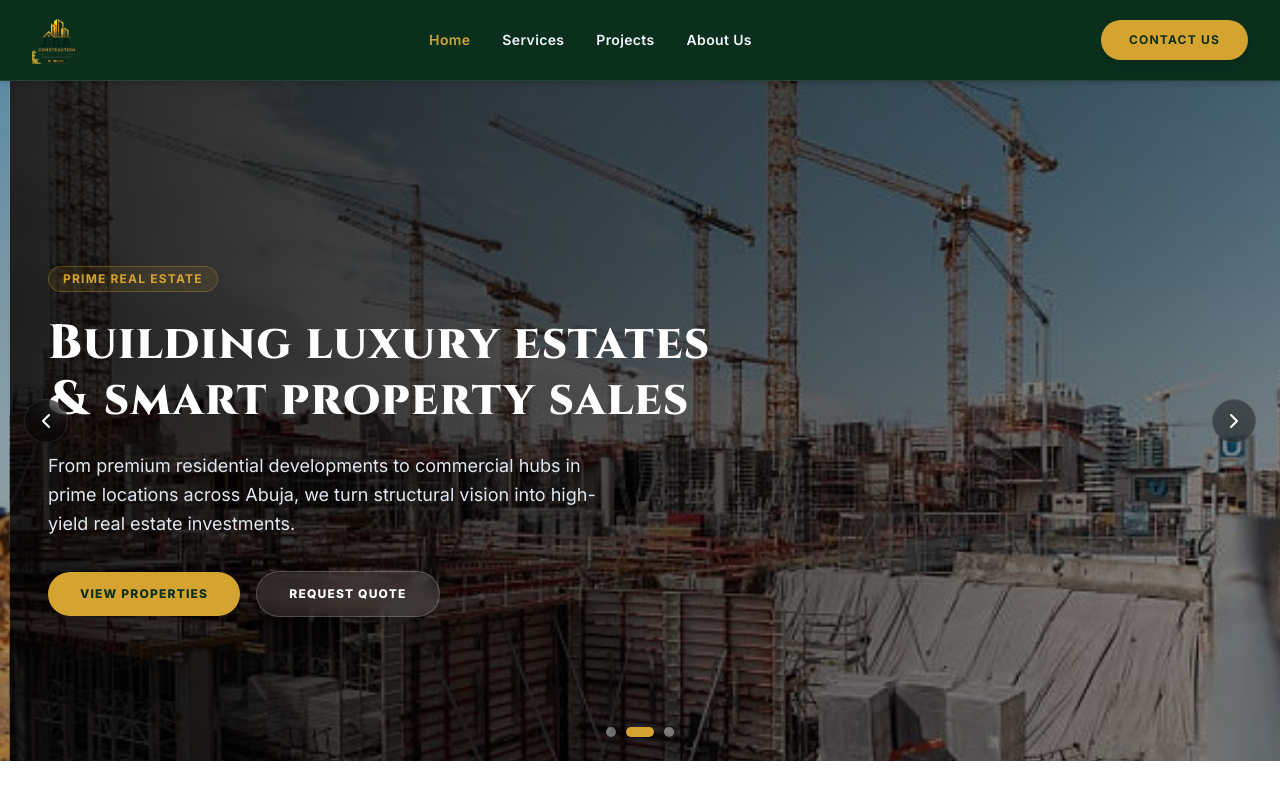
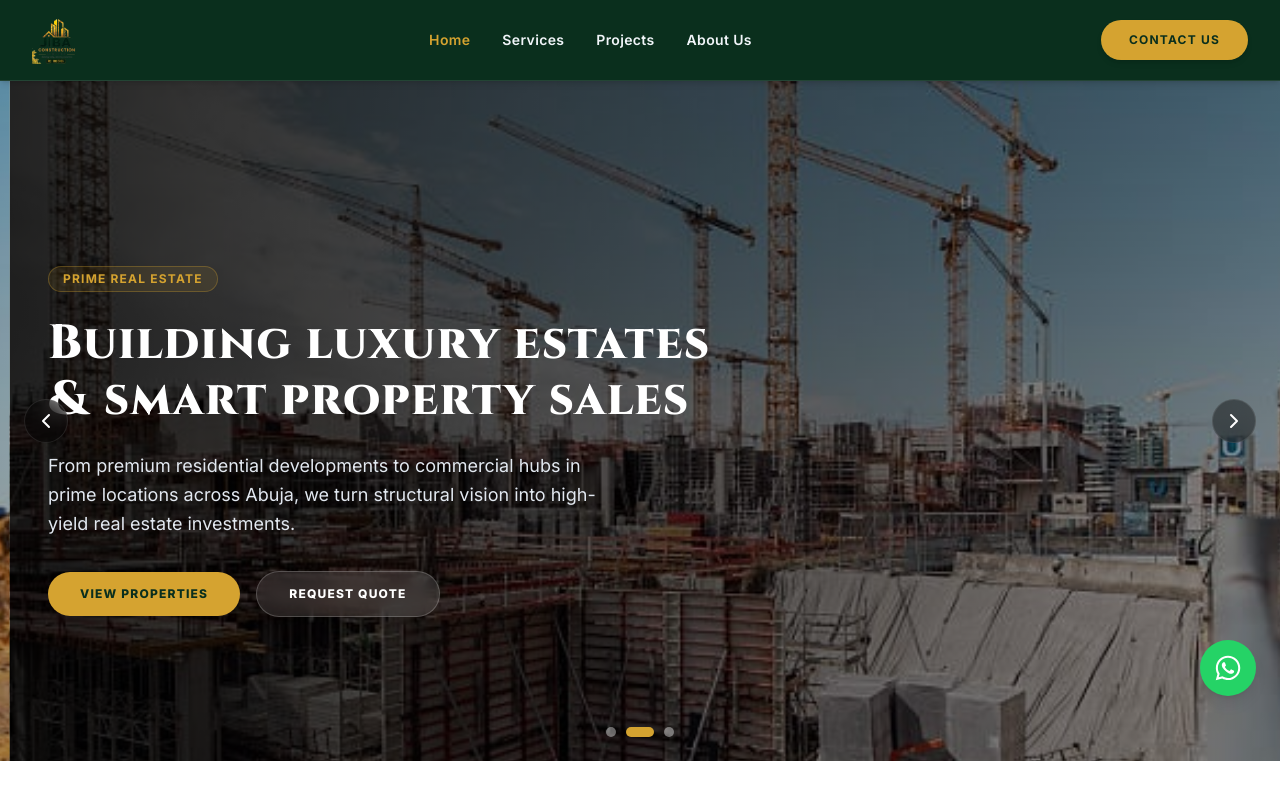
Before and after one commit to Tech-Design-Space/cstr, a Next.js app: page / in a window 1280 px wide. Shown: the top 800 px of the page. Built offline with nearby package versions, Linux system fonts and the light colour scheme.

Commit message:
committed changes

```diff
--- a/app/layout.tsx
+++ b/app/layout.tsx
@@ -3,6 +3,7 @@ import { Inter, Cinzel } from "next/font/google";
 import "./globals.css";
 import Navbar from "@/components/ui/headerLayout";
 import Footer from "@/components/ui/footerLayout";
+import WhatsAppButton from "@/components/ui/WhatsAppButton";
 
 const inter = Inter({
   variable: "--font-inter",
@@ -46,6 +47,8 @@ export default function RootLayout({
         {children}
 
         <Footer />
+
+        <WhatsAppButton phoneNumber="2347037260013" />
       </body>
     </html>
   );
--- /dev/null
+++ b/components/ui/WhatsAppButton.tsx
@@ -0,0 +1,34 @@
+'use client';
+
+import { FaWhatsapp } from 'react-icons/fa6';
+
+interface WhatsAppButtonProps {
+  phoneNumber?: string;
+  message?: string;
+}
+
+export default function WhatsAppButton({
+  phoneNumber = '2347037260013',
+  message = 'Hello, I would like to make an inquiry regarding your construction and engineering services.',
+}: WhatsAppButtonProps) {
+  const encodedMessage = encodeURIComponent(message);
+  const whatsappUrl = `https://wa.me/${phoneNumber}?text=${encodedMessage}`;
+
+  return (
+    <div className="fixed bottom-26 right-6 z-40 group">
+      <div className="absolute left-full top-1/2 -translate-y-1/2 ml-3 px-3 py-1.5 bg-brand-dark text-white text-xs font-sans font-medium rounded-sm whitespace-nowrap opacity-0 group-hover:opacity-100 transition-opacity duration-200 pointer-events-none shadow-md border border-slate-700">
+        Chat with us on WhatsApp
+      </div>
+
+      <a
+        href={whatsappUrl}
+        target="_blank"
+        rel="noopener noreferrer"
+        aria-label="Contact us on WhatsApp"
+        className="flex items-center justify-center w-14 h-14 rounded-full bg-[#25D366] text-white hover:bg-[#20bd5a] transition-all duration-300 shadow-lg hover:shadow-xl transform hover:-translate-y-1 focus:outline-none"
+      >
+        <FaWhatsapp className="w-7 h-7" />
+      </a>
+    </div>
+  );
+}
--- a/components/ui/footerLayout.tsx
+++ b/components/ui/footerLayout.tsx
@@ -1,9 +1,9 @@
 'use client';
 
-import React from 'react';
+import React, { useState, useEffect } from 'react';
 import Link from 'next/link';
 import Image from 'next/image';
-import { MapPin, Mail, Clock, ArrowUpRight } from 'lucide-react';
+import { MapPin, Mail, Clock, ArrowUpRight, ChevronUp } from 'lucide-react';
 import {
   FaLinkedinIn,
   FaXTwitter,
@@ -22,7 +22,6 @@ export default function FooterSection({ data }: FooterSectionProps) {
   const {
     logoType = 'image',
     logoImageUrl,
-
     companyName,
     tagline,
     description,
@@ -30,10 +29,34 @@ export default function FooterSection({ data }: FooterSectionProps) {
     email,
     workingHours,
     quickLinks = [],
-    // servicesLinks = [],
     socialLinks = [],
     copyrightText,
   } = config;
+
+  // State to manage 'Go to top' button visibility
+  const [showScrollTop, setShowScrollTop] = useState(false);
+
+  // Monitor scroll position to show/hide button
+  useEffect(() => {
+    const handleScroll = () => {
+      if (window.scrollY > 300) {
+        setShowScrollTop(true);
+      } else {
+        setShowScrollTop(false);
+      }
+    };
+
+    window.addEventListener('scroll', handleScroll, { passive: true });
+    return () => window.removeEventListener('scroll', handleScroll);
+  }, []);
+
+  // Smooth scroll to top handler
+  const scrollToTop = () => {
+    window.scrollTo({
+      top: 0,
+      behavior: 'smooth',
+    });
+  };
 
   const renderSocialIcon = (iconName: SocialLinkItem['iconName']) => {
     switch (iconName) {
@@ -51,7 +74,7 @@ export default function FooterSection({ data }: FooterSectionProps) {
   };
 
   return (
-    <footer className="w-full bg-brand-dark text-slate-300 font-sans border-t-4 border-brand-primary pt-16 pb-8">
+    <footer className="relative w-full bg-brand-dark text-slate-300 font-sans border-t-4 border-brand-primary pt-16 pb-8">
       <div className="max-w-7xl mx-auto px-4 sm:px-6 lg:px-8">
 
         {/* Main Footer Content Grid */}
@@ -59,8 +82,6 @@ export default function FooterSection({ data }: FooterSectionProps) {
 
           {/* Column 1: Brand Info & Bio */}
           <div className="space-y-4">
-
-            {/* DYNAMIC LOGO HEADER (Image OR Text) */}
             <div>
               {logoType === 'image' && logoImageUrl ? (
                 <Link href="/" className="inline-block focus:outline-none">
@@ -128,27 +149,7 @@ export default function FooterSection({ data }: FooterSectionProps) {
             </ul>
           </div>
 
-          {/* Column 3: Core Services */}
-          {/* <div>
-            <h4 className="text-base font-serif font-bold text-white tracking-wide uppercase mb-4 border-b border-brand-primary/40 pb-2 inline-block">
-              Our Expertise
-            </h4>
-            <ul className="space-y-2.5 text-sm">
-              {servicesLinks.map((link, idx) => (
-                <li key={idx}>
-                  <Link
-                    href={link.href}
-                    className="hover:text-brand-primary transition-colors duration-200 flex items-center gap-1.5 group"
-                  >
-                    <span className="text-brand-primary opacity-0 group-hover:opacity-100 transition-opacity">›</span>
-                    <span>{link.label}</span>
-                  </Link>
-                </li>
-              ))}
-            </ul>
-          </div> */}
-
-          {/* Column 4: Contact & Office Info */}
+          {/* Column 3: Contact & Office Info */}
           <div>
             <h4 className="text-base font-serif font-bold text-white tracking-wide uppercase mb-4 border-b border-brand-primary/40 pb-2 inline-block">
               Head Office
@@ -189,14 +190,24 @@ export default function FooterSection({ data }: FooterSectionProps) {
             <Link href="/privacy-policy" className="hover:text-brand-primary transition-colors">
               Privacy Policy
             </Link>
-            {/* <Link href="/terms-of-service" className="hover:text-brand-primary transition-colors">
-              Terms of Service
-            </Link> */}
-
           </div>
         </div>
 
       </div>
+
+      {/* Floating Go To Top Button */}
+      <button
+        type="button"
+        onClick={scrollToTop}
+        aria-label="Back to top"
+        className={`fixed bottom-6 right-6 z-40 p-3 rounded-sm bg-brand-primary text-brand-dark hover:bg-brand-primary-dark transition-all duration-300 shadow-lg hover:shadow-xl transform hover:-translate-y-1 focus:outline-none cursor-pointer ${
+          showScrollTop
+            ? 'opacity-100 translate-y-0 pointer-events-auto'
+            : 'opacity-0 translate-y-4 pointer-events-none'
+        }`}
+      >
+        <ChevronUp className="w-5 h-5 stroke-[2.5]" />
+      </button>
     </footer>
   );
 }
--- a/data/footerData.ts
+++ b/data/footerData.ts
@@ -9,7 +9,7 @@ export const defaultFooterData: FooterSectionData = {
   description:
     "Delivering premier commercial, civil infrastructure, and luxury residential projects with uncompromising safety and craftsmanship.",
   officeAddress: "Plot 12, Industrial Layout, Commercial Avenue, City Center",
-  email: "info@jibaconstruction.com",
+  email: " jibaconstructionltd@gmail.com",
   workingHours: "Mon - Sat: 8:00 AM - 6:00 PM",
   quickLinks: [
     { label: "About Our Firm", href: "/about" },
```
